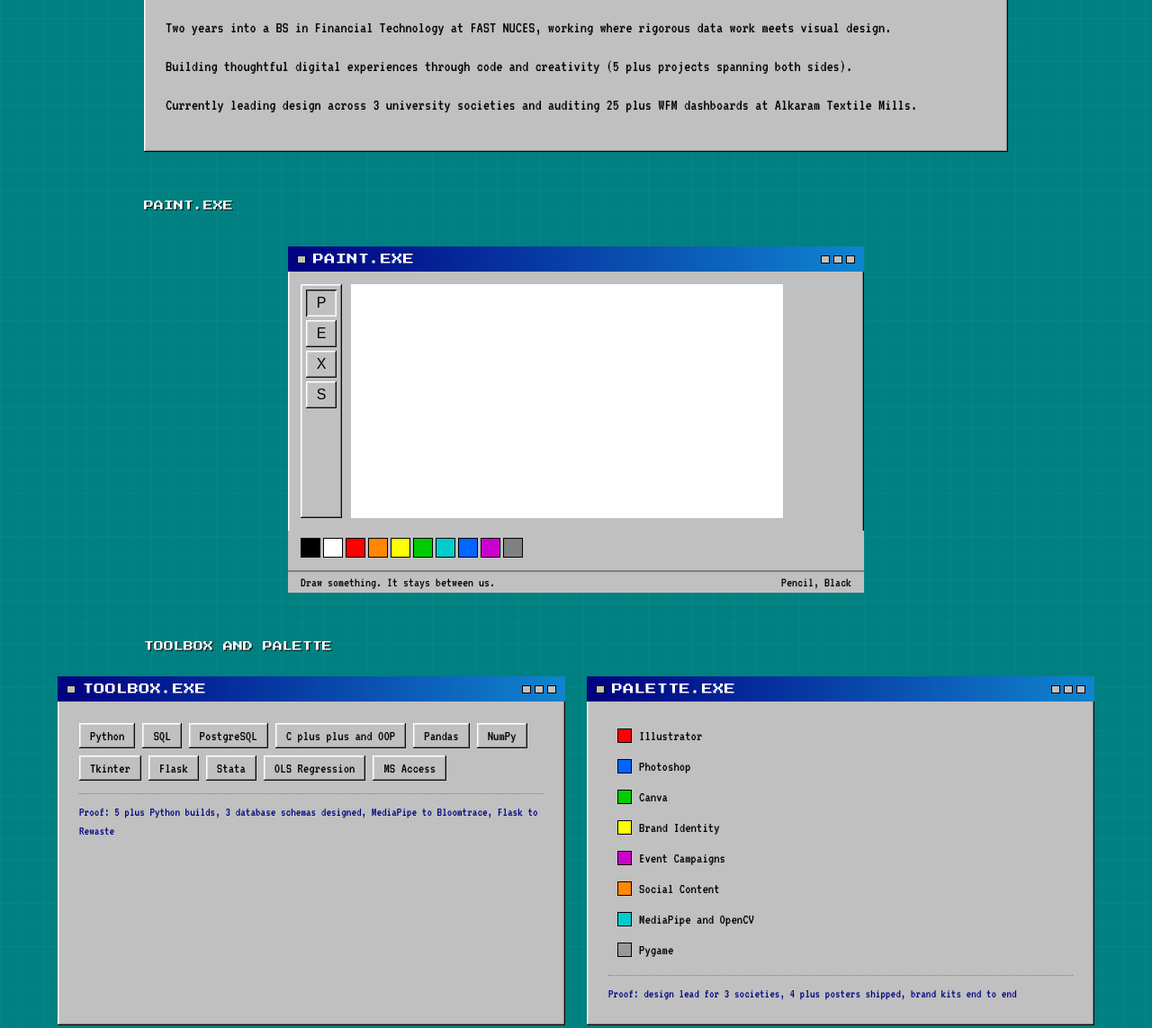
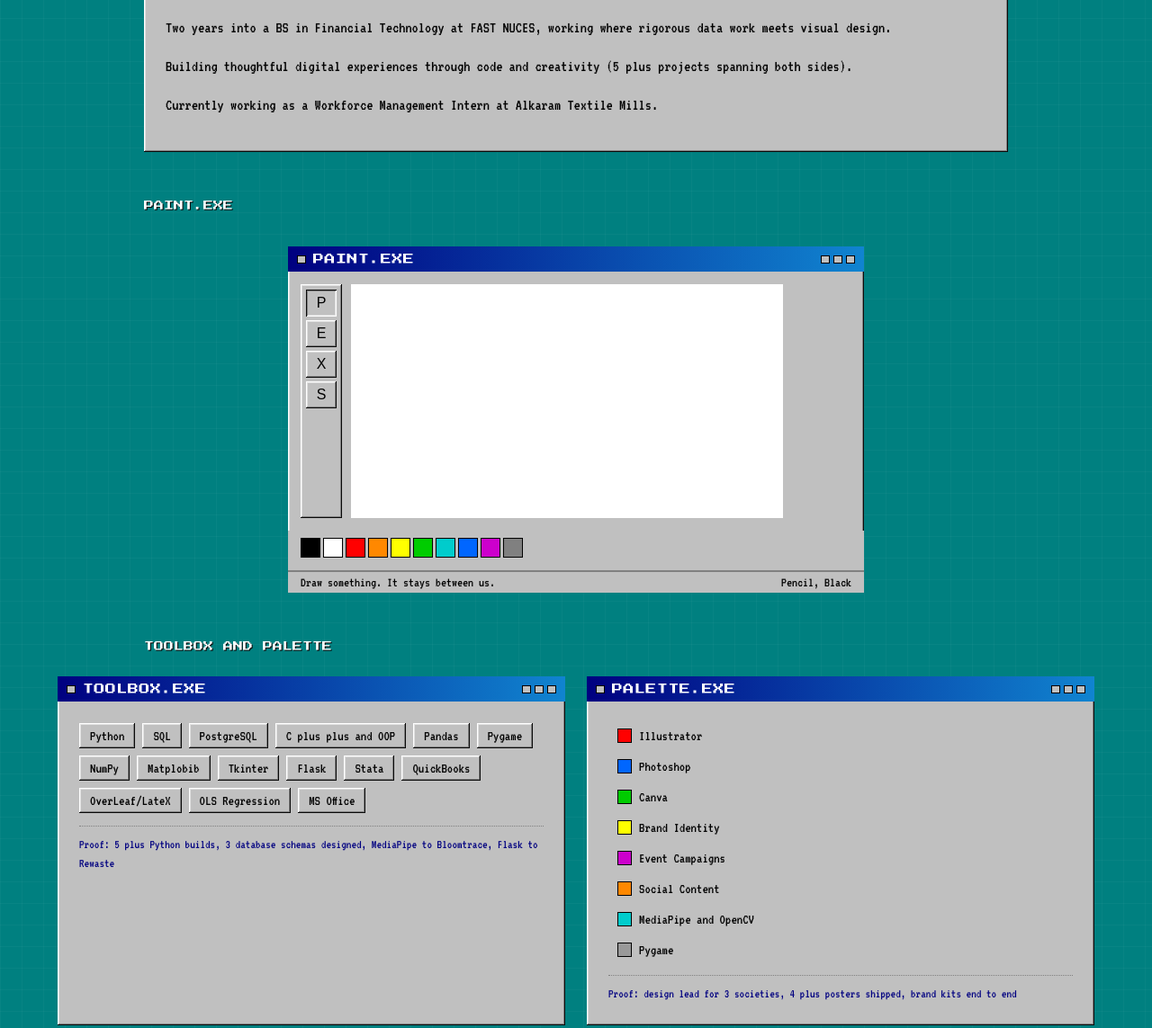
Before and after one commit to coldbrew-dat/Portfolio, a plain HTML site: page index.html in a window 1280 px wide. Shown: the part 1276-2419 px from the top of the page at 90% size. Drawn offline with Linux system fonts and the light colour scheme; no server answers.

Commit message:
Update index.html

```diff
--- a/index.html
+++ b/index.html
@@ -708,7 +708,7 @@ section{padding:20px 5vw 10px;}
     </div>
     <div class="win-body">
       <h1 class="name">HAADIYA FARHAN<span class="cursor-blink"></span></h1>
-      <p class="tagline">FinTech undergrad writing Python, SQL, and OOP by trade — building data pipelines, computer-vision tools, and dashboards, with a design instinct on the side.</p>
+      <p class="tagline">FinTech undergraduate building practical software with Python and SQL while exploring data engineering, computer vision, and thoughtful design.</p>
       <div class="hero-cta">
         <a class="btn" href="#work">Open My Work</a>
         <a class="btn" href="resume.pdf" download>Download Resume</a>
@@ -745,7 +745,7 @@ section{padding:20px 5vw 10px;}
       <div class="about-copy">
         <p>Two years into a BS in Financial Technology at FAST NUCES, working where rigorous data work meets visual design.</p>
         <p>Building thoughtful digital experiences through code and creativity (5 plus projects spanning both sides).</p>
-        <p>Currently leading design across 3 university societies and auditing 25 plus WFM dashboards at Alkaram Textile Mills.</p>
+        <p>Currently working as a Workforce Management Intern at Alkaram Textile Mills.</p>
       </div>
     </div>
   </div>
@@ -787,12 +787,16 @@ section{padding:20px 5vw 10px;}
           <span class="tool-chip">PostgreSQL</span>
           <span class="tool-chip">C plus plus and OOP</span>
           <span class="tool-chip">Pandas</span>
+          <span class="tool-chip">Pygame</span>
           <span class="tool-chip">NumPy</span>
+          <span class="tool-chip">Matplobib</span>
           <span class="tool-chip">Tkinter</span>
           <span class="tool-chip">Flask</span>
           <span class="tool-chip">Stata</span>
+          <span class="tool-chip">QuickBooks</span>
+          <span class="tool-chip">OverLeaf/LateX</span>
           <span class="tool-chip">OLS Regression</span>
-          <span class="tool-chip">MS Access</span>
+          <span class="tool-chip">MS Office</span>
         </div>
         <div class="proof-line">Proof: 5 plus Python builds, 3 database schemas designed, MediaPipe to Bloomtrace, Flask to Rewaste</div>
       </div>
@@ -930,7 +934,7 @@ section{padding:20px 5vw 10px;}
       <div class="desc">Data Analyst Intern, DecodeLabs. Completed EDA and SQL analysis across real world datasets, delivered a written report and presented dashboard.</div>
 
       <div class="line"><span class="prompt">C:\HAADIYA&gt;</span> run design_co_head.exe</div>
-      <div class="desc">Design Co Head, PROCOM or ACM W or FES. Leading design delivery across 3 university societies, keeping branding consistent.</div>
+      <div class="desc">Design Co Head, PROCOM or ACM W or FES. Lead design delivery across 3 university societies, keeping branding consistent.</div>
 
       <div class="line"><span class="prompt">C:\HAADIYA&gt;</span> run Institue of Transformative Leadership_internship.exe</div>
       <div class="desc">Research and Development Intern, sustainable waste management. Research that fed directly into building Rewaste.</div>
```
